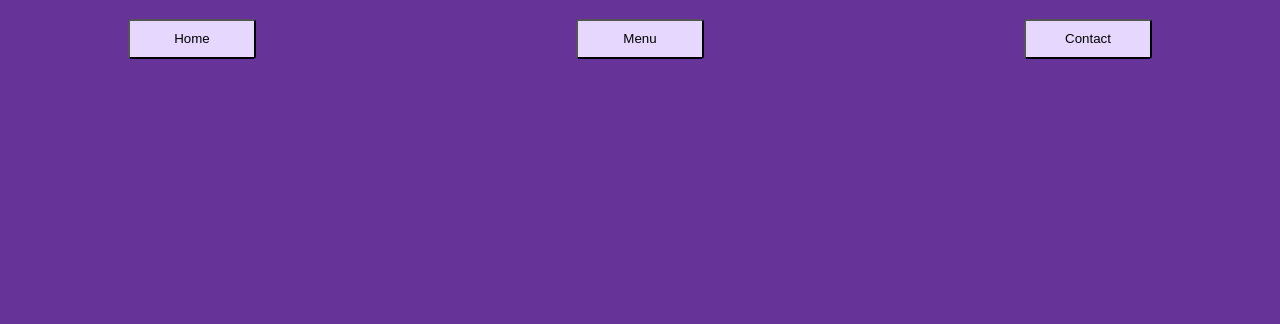
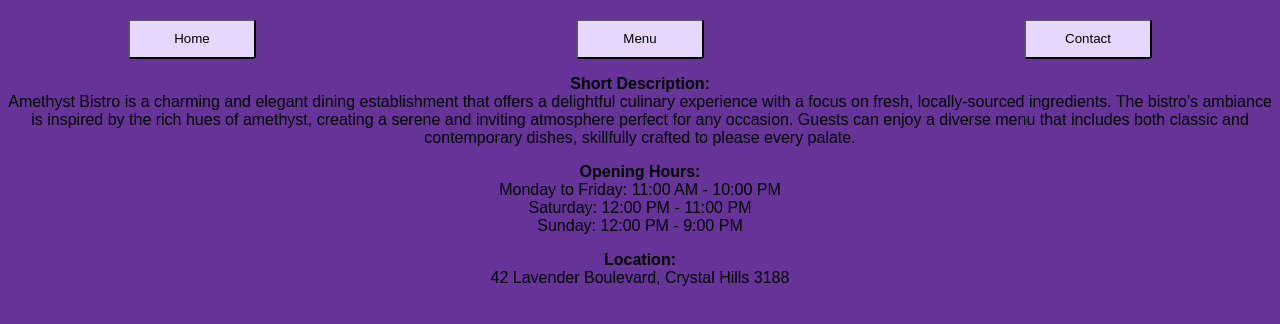
Before and after one commit to jxcksonli/RestaurantPage, a website built with webpack: page src/template.html in a window 1280 px wide. Shown: the part 62-386 px from the top of the page. Built offline with nearby package versions, Linux system fonts and the light colour scheme; a web font is replaced by a local one.

Commit message:
Move home content loader from HTML to JS

```diff
--- /dev/null
+++ b/src/homecontent.js
@@ -0,0 +1,27 @@
+export function initialload() {
+    const contentStart = document.getElementById("content");
+
+    // Creating elements
+    const descriptionParagraph = document.createElement('p');
+    const descriptionStrong = document.createElement('strong');
+    descriptionStrong.textContent = 'Short Description:';
+    descriptionParagraph.appendChild(descriptionStrong);
+    descriptionParagraph.innerHTML += '<br> Amethyst Bistro is a charming and elegant dining establishment that offers a delightful culinary experience with a focus on fresh, locally-sourced ingredients. The bistro\'s ambiance is inspired by the rich hues of amethyst, creating a serene and inviting atmosphere perfect for any occasion. Guests can enjoy a diverse menu that includes both classic and contemporary dishes, skillfully crafted to please every palate.';
+
+    const hoursParagraph = document.createElement('p');
+    const hoursStrong = document.createElement('strong');
+    hoursStrong.textContent = 'Opening Hours:';
+    hoursParagraph.appendChild(hoursStrong);
+    hoursParagraph.innerHTML += '<br> Monday to Friday: 11:00 AM - 10:00 PM<br> Saturday: 12:00 PM - 11:00 PM<br> Sunday: 12:00 PM - 9:00 PM';
+
+    const locationParagraph = document.createElement('p');
+    const locationStrong = document.createElement('strong');
+    locationStrong.textContent = 'Location:';
+    locationParagraph.appendChild(locationStrong);
+    locationParagraph.innerHTML += '<br> 42 Lavender Boulevard, Crystal Hills 3188';
+
+    // Appending elements to the content div
+    contentStart.appendChild(descriptionParagraph);
+    contentStart.appendChild(hoursParagraph);
+    contentStart.appendChild(locationParagraph);
+}
--- a/src/index.js
+++ b/src/index.js
@@ -1,3 +1,7 @@
 import "./styles.css";
+import { initialload } from './homecontent.js';
 
-console.log("Testing 123");
+// Call the function to load content once the page is loaded
+document.addEventListener('DOMContentLoaded', () => {
+    initialload();
+});
--- a/src/styles.css
+++ b/src/styles.css
@@ -38,3 +38,8 @@ body {
 .button:hover {
     background-color: white;
 }
+
+#content {
+    font-family: Arial;
+    text-align: center;
+}
```
Also changed, not shown: src/template.html (+1 -1 lines).
